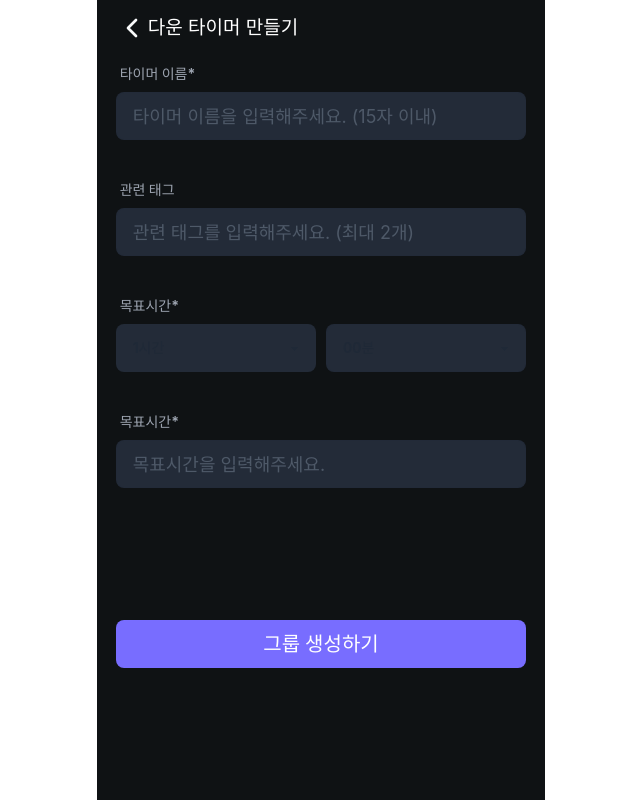
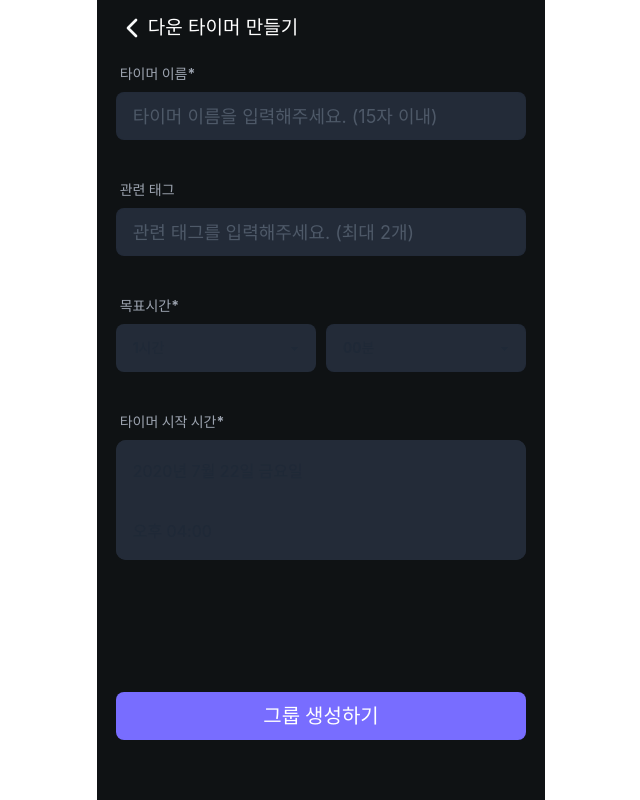
Before and after one commit to Nexters/time2do-FE, a React (Vite) app: page /countdown/new in a window 1280 px wide. Shown: the whole page, without its empty margins (319-959 px from the left). Built offline with nearby package versions, Linux system fonts and the light colour scheme.

Commit message:
style: 레이아웃 스타일링

```diff
--- a/src/components/TimerInputBox/index.tsx
+++ b/src/components/TimerInputBox/index.tsx
@@ -79,6 +79,29 @@ TimerInputBox.TargetTimeSet = ({ timerName }: { timerName: string }) => {
   )
 }
 
-TimerInputBox.StartTimeSet = () => {}
+TimerInputBox.StartTimeSet = ({ timerName }: { timerName: string }) => {
+  return (
+    <div className={'mb-8 h-min'}>
+      <label className={'label'}>
+        <span className={'label-text text-sm font-bold text-gray-400 '}>
+          {timerName}
+          {'*'}
+        </span>
+      </label>
+      <div className={'h-[120px] overflow-hidden rounded-[10px] bg-[#232B38]'}>
+        <input
+          className={'focus-visible:none input h-1/2 w-full rounded-[0] bg-[#232B38] focus:outline-none'}
+          value={'2020년 7월 22일 금요일'}
+          readOnly={true}
+        />
+        <input
+          className={'focus-visible:none input h-1/2 w-full rounded-[0] bg-[#232B38] focus:outline-none'}
+          value={'오후 04:00'}
+          readOnly={true}
+        />
+      </div>
+    </div>
+  )
+}
 
 export default TimerInputBox
--- a/src/pages/CountDownNew.tsx
+++ b/src/pages/CountDownNew.tsx
@@ -11,7 +11,7 @@ export function CountDownNew({}: Props) {
         <TimerInputBox timerName={'타이머 이름'} placeHolder={'타이머 이름을 입력해주세요. (15자 이내)'} />
         <TimerInputBox timerName={'관련 태그'} placeHolder={'관련 태그를 입력해주세요. (최대 2개)'} required={false} />
         <TimerInputBox.TargetTimeSet timerName={'목표시간'} />
-        <TimerInputBox.TagSelect timerName={'목표시간'} placeHolder={'목표시간을 입력해주세요.'} />
+        <TimerInputBox.StartTimeSet timerName={'타이머 시작 시간'} />
         <button className={'btn-primary btn mt-[100px] w-full border-0 bg-[#786DFF] text-xl'}>그룹 생성하기</button>
       </div>
     </div>
```
